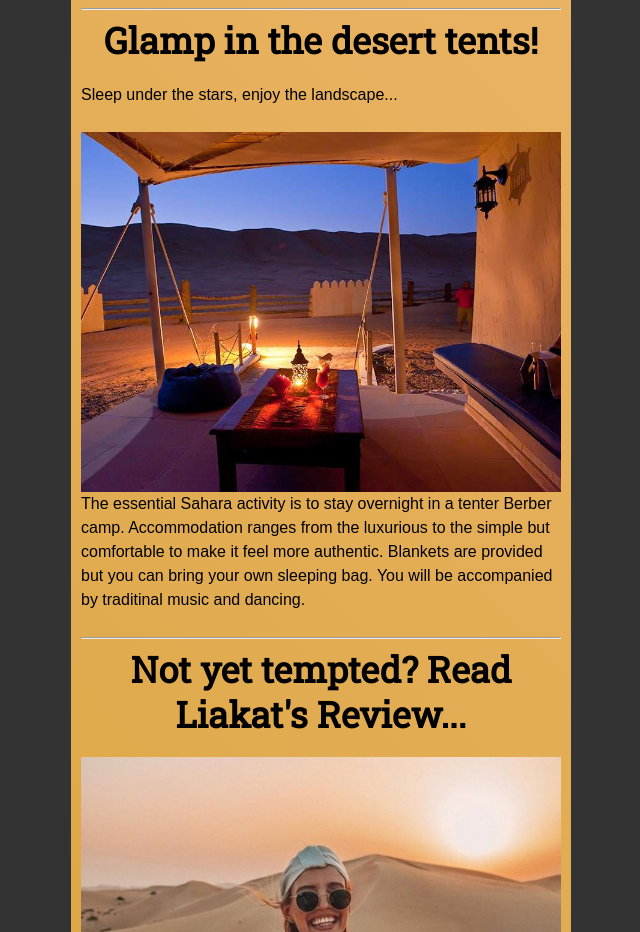
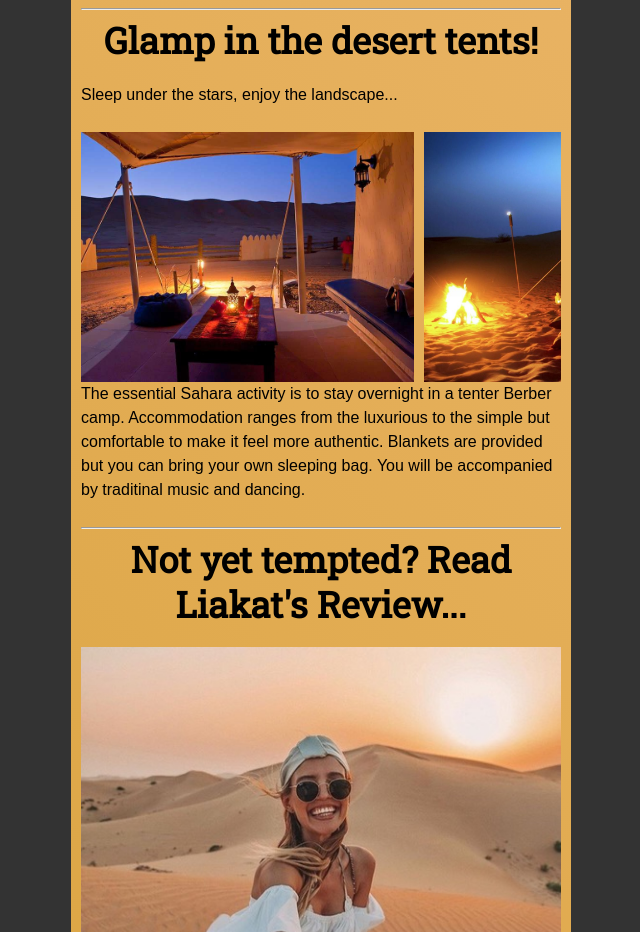
Before and after one commit to samirah-fidaus/sahara-desert-experience, a plain HTML site: page index.html in a window 1280 px wide. Shown: the part 2600-3532 px from the top of the page, without its empty margins (319-959 px from the left). Drawn offline with Linux system fonts and the light colour scheme.

Commit message:
make picture smaller]

```diff
--- a/static/css/app.css
+++ b/static/css/app.css
@@ -31,6 +31,7 @@ section {
 .gallery img{
     flex-shrink: 0;
     margin-right: 10px;
+    max-height: 250px;
 
 }
 
```
